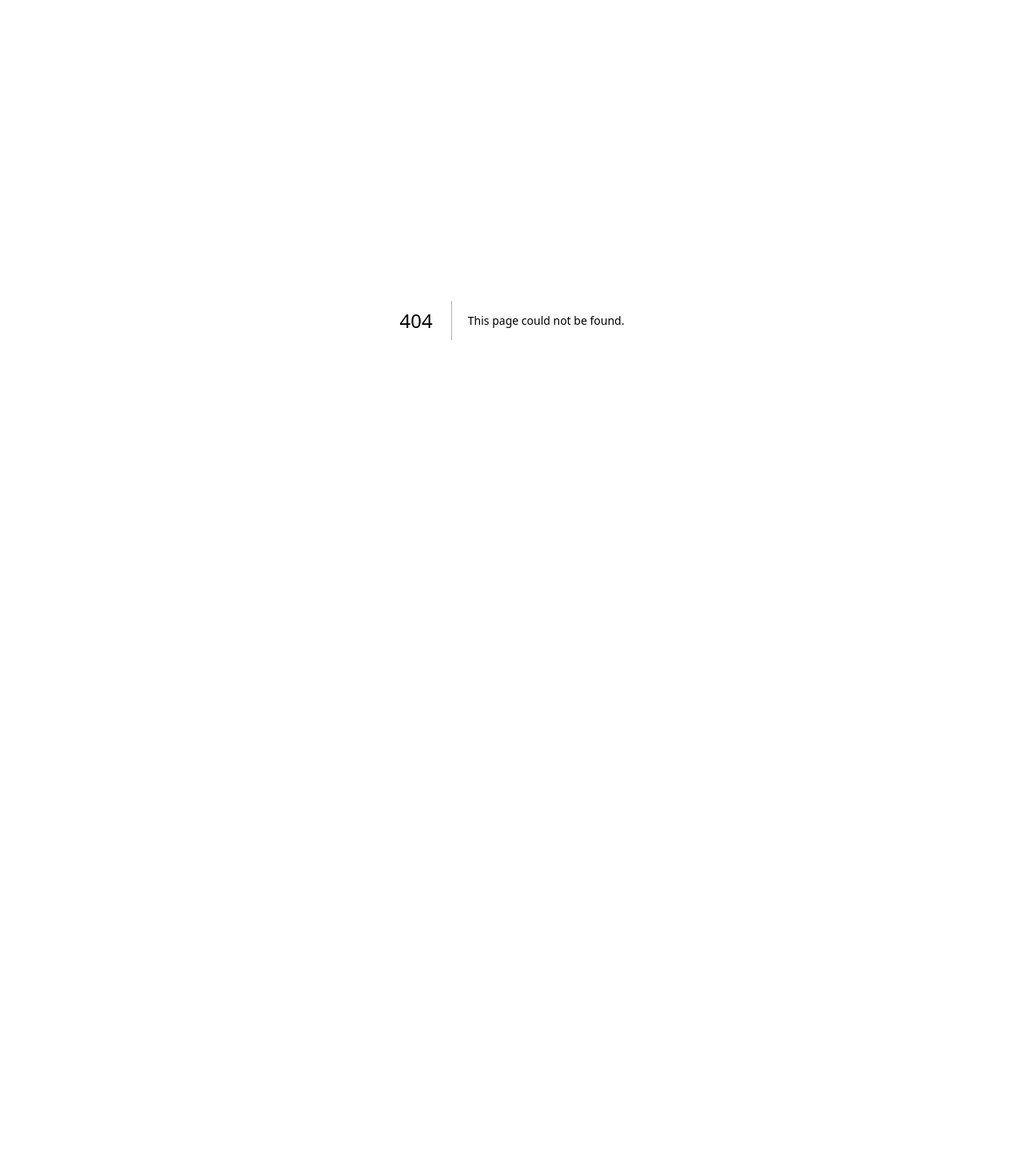
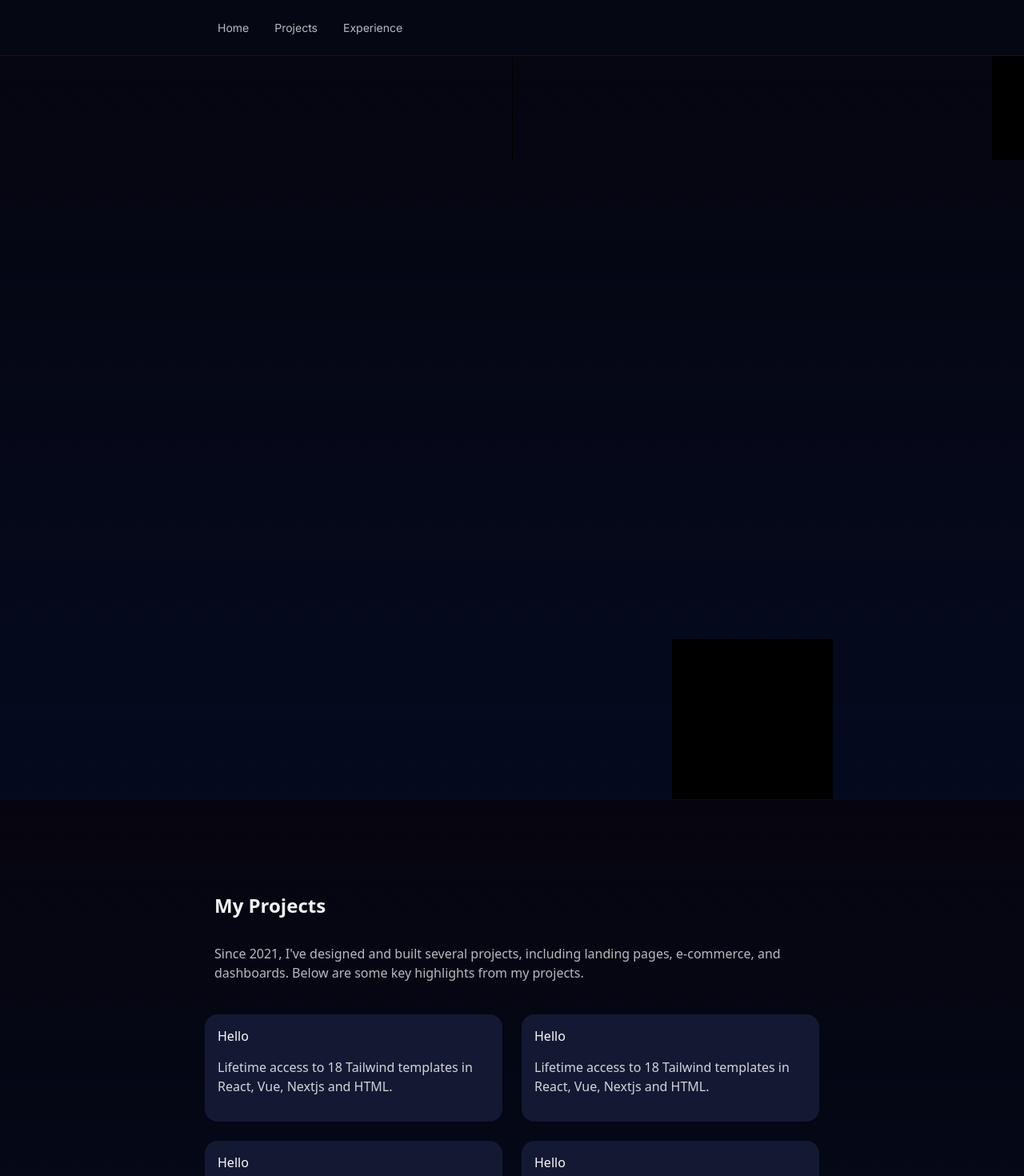
Before and after one commit to AE4041/portfolio, a Next.js app: page /projects in a window 1280 px wide. Before the commit this address had no page. Shown: the top 1470 px of the page at 80% size. Before the commit the page ends 800 px from the top, so only its background shows below. Built offline with nearby package versions, Linux system fonts and the light colour scheme.

Commit message:
added page routing

```diff
--- a/src/app/layout.tsx
+++ b/src/app/layout.tsx
@@ -1,5 +1,8 @@
 import type { Metadata } from "next";
 import { Inter } from "next/font/google";
+import Navbar from "./layout/Navbar";
+
+
 import "./globals.css";
 
 const inter = Inter({ subsets: ["latin"] });
@@ -16,7 +19,12 @@ export default function RootLayout({
 }>) {
   return (
     <html lang="en">
-      <body className={inter.className}>{children}</body>
+      <body className={`${inter.className} font-sans antialiased`}>
+        <main className="min-h-screen">
+          <Navbar />
+          {children}
+        </main>
+      </body>
     </html>
   );
 }
--- a/src/app/layout/Navbar.tsx
+++ b/src/app/layout/Navbar.tsx
@@ -1,5 +1,6 @@
 import { Button } from "@nextui-org/react"
 import Image from "next/image"
+import Link from "next/link"
 
 type NavTypes = {
     title: string,
@@ -9,7 +10,7 @@ type NavTypes = {
 const NavItems: NavTypes[] = [
     {
         title: "Home",
-        route: "/about"
+        route: "/"
     },
     {
         title: "Projects",
@@ -28,9 +29,7 @@ const Navbar = () => {
                 <nav className="flex h-full flex-row items-center justify-start">
                     {NavItems.map((item, index) => (
                         <div key={`nav-item-${index}`} className="flex">
-                            <a href="" className="flex items-center gap-x-1 px-2 py-2 text-sm text-gray-200/80 hover:text-white transition-colors md:px-3 lg:px-4">
-                                <span>{item.title}</span>
-                            </a>
+                            <Link href={`${item.route}`} className="flex items-center gap-x-1 px-2 py-2 text-sm text-gray-200/80 hover:text-white transition-colors md:px-3 lg:px-4">{item.title}</Link>
                         </div>
                     ))}
                 </nav>
--- a/src/app/page.tsx
+++ b/src/app/page.tsx
@@ -1,32 +1,11 @@
-import Navbar from "./layout/Navbar";
-
+import HeroBg from "@/component/Herobg";
 
 export default function Home() {
   return (
-    <main>
-      <Navbar />
     <div className="h-screen min-h-[1000px] font-sans text-gray-200/80">
-        <div className="h-screen min-h-full w-full -z-10 absolute isolate overflow-hidden undefined">
-          <svg className="absolute inset-0 h-full w-full stroke-white/10 [mask-image:radial-gradient(100%_100%_at_top_right,white,transparent)]" aria-hidden="true">
-            <defs>
-              <pattern id="983e3e4c-de6d-4c3f-8d64-b9761d1534cc" width="200" height="200" x="50%" y="-1" patternUnits="userSpaceOnUse">
-                <path d="M.5 200V.5H200" fill="none"></path>
-              </pattern>
-            </defs>
-            <svg x="50%" y="-1" className="overflow-visible fill-gray-800/20">
-              <path d="M-200 0h201v201h-201Z M600 0h201v201h-201Z M-400 600h201v201h-201Z M200 800h201v201h-201Z" stroke-width="0"></path>
-            </svg><rect width="100%" height="100%" stroke-width="0" fill="url(#983e3e4c-de6d-4c3f-8d64-b9761d1534cc)"></rect></svg>
-          <div
-            className="absolute left-[calc(50%-4rem)] top-[calc(50%-40rem)] -z-10 transform-gpu blur-3xl sm:left-[calc(50%-18rem)] lg:left-48 lg:top-[calc(50%-30rem)] xl:left-[calc(50%-24rem)]"
-            aria-hidden="true"
-          >
-            <svg className="w-full h-full" viewBox='0 0 64 64' xmlns='http://www.w3.org/2000/svg'>
-              <path d='M8 16c4.418 0 8-3.582 8-8s-3.582-8-8-8-8 3.582-8 8 3.582 8 8 8zm0-2c3.314 0 6-2.686 6-6s-2.686-6-6-6-6 2.686-6 6 2.686 6 6 6zm33.414-6l5.95-5.95L45.95.636 40 6.586 34.05.636 32.636 2.05 38.586 8l-5.95 5.95 1.414 1.414L40 9.414l5.95 5.95 1.414-1.414L41.414 8zM40 48c4.418 0 8-3.582 8-8s-3.582-8-8-8-8 3.582-8 8 3.582 8 8 8zm0-2c3.314 0 6-2.686 6-6s-2.686-6-6-6-6 2.686-6 6 2.686 6 6 6zM9.414 40l5.95-5.95-1.414-1.414L8 38.586l-5.95-5.95L.636 34.05 6.586 40l-5.95 5.95 1.414 1.414L8 41.414l5.95 5.95 1.414-1.414L9.414 40z' fill='' fill-opacity='0.4' fill-rule='evenodd' />
-            </svg>
-          </div>
-        </div>
+      <HeroBg />
 
-        <div className="py-10 mx-auto mt-[76px] max-w-3xl relative lg:pb-10">
+      <div className="py-10 mx-auto mt-[76px] max-w-3xl relative lg:pb-10 px-5 md:px-0 lg:px-0 xl:px-0">
         <div className="relative mx-auto px-3 space-y-10">
           <p className="prose text-gray-100 text-2xl font-bold">hey, I'm Emmanuel 👋</p>
           <p>I'm a fanatical frontend developer who loves working with Next.js, React,TypeScript and Tailwind.</p>
@@ -69,6 +48,5 @@ export default function Home() {
         </div>
       </div>
     </div>
-    </main>
   );
 }
--- /dev/null
+++ b/src/app/projects/page.tsx
@@ -0,0 +1,80 @@
+import HeroBg from "@/component/Herobg"
+
+const Projects = () => {
+    return (
+        <div className="h-screen min-h-[1000px] font-sans text-gray-200/80">
+            <HeroBg />
+
+            <div className="py-10 mx-auto mt-[76px] max-w-3xl relative lg:pb-10 px-5 lg:px-0 space-y-10">
+                <div className="relative mx-auto px-3 space-y-8">
+                    <p className="prose text-gray-100 text-2xl font-bold capitalize">my projects</p>
+                    <p>Since 2021, I've designed and built several projects, including landing pages, e-commerce, and dashboards. Below are some key highlights from my projects.</p>
+                </div>
+                <div className="grid grid-cols-2 gap-4 mb-4 sm:mb-8 sm:gap-6 sm:grid-cols-2 lg:grid-cols-2 xl:grid-cols-2">
+                    <div className="group relative flex h-full w-full flex-col overflow-hidden rounded-2xl bg-dark-800 shadow-sm hover:shadow-none ">
+                        <div className="aspect-h-9 aspect-w-16 overflow-hidden bg-dark-900 transition-opacity group-hover:opacity-75">
+                            {/* <Image alt="image" src="/ab.jpg" width={688} height={512} /> */}
+                        </div>
+                        <div className="flex flex-col p-4 w-full bg-[#161b35f3]">
+                            <div className="flex flex-1 items-center">
+                                <h3 className="text-md line-clamp-2 font-normal leading-snug text-gray-50 transition-colors hover:text-indigo-400">Hello</h3>
+                            </div>
+                            <div className="w-full py-4">
+                                <p className="text-gray-300 line-clamp-2">
+                                    Lifetime access to 18 Tailwind templates in React, Vue, Nextjs and HTML.
+                                </p>
+                            </div>
+                        </div>
+                    </div>
+                    <div className="group relative flex h-full w-full flex-col overflow-hidden rounded-2xl bg-dark-800 shadow-sm hover:shadow-none ">
+                        <div className="aspect-h-9 aspect-w-16 overflow-hidden bg-dark-900 transition-opacity group-hover:opacity-75">
+                            {/* <Image alt="image" src="/ac.jpg" width={688} height={512} /> */}
+                        </div>
+                        <div className="flex flex-col p-4 w-full bg-[#161b35f3]">
+                            <div className="flex flex-1 items-center">
+                                <h3 className="text-md line-clamp-2 font-normal leading-snug text-gray-50 transition-colors hover:text-indigo-400">Hello</h3>
+                            </div>
+                            <div className="w-full py-4">
+                                <p className="text-gray-300 line-clamp-2">
+                                    Lifetime access to 18 Tailwind templates in React, Vue, Nextjs and HTML.
+                                </p>
+                            </div>
+                        </div>
+                    </div>
+                    <div className="group relative flex h-full w-full flex-col overflow-hidden rounded-2xl bg-dark-800 shadow-sm hover:shadow-none ">
+                        <div className="aspect-h-9 aspect-w-16 overflow-hidden bg-dark-900 transition-opacity group-hover:opacity-75">
+                            {/* <Image alt="image" src="/ad.jpg" width={688} height={512} /> */}
+                        </div>
+                        <div className="flex flex-col p-4 w-full bg-[#161b35f3]">
+                            <div className="flex flex-1 items-center">
+                                <h3 className="text-md line-clamp-2 font-normal leading-snug text-gray-50 transition-colors hover:text-indigo-400">Hello</h3>
+                            </div>
+                            <div className="w-full py-4">
+                                <p className="text-gray-300 line-clamp-2">
+                                    Lifetime access to 18 Tailwind templates in React, Vue, Nextjs and HTML.
+                                </p>
+                            </div>
+                        </div>
+                    </div>
+                    <div className="group relative flex h-full w-full flex-col overflow-hidden rounded-2xl bg-dark-800 shadow-sm hover:shadow-none ">
+                        <div className="aspect-h-9 aspect-w-16 overflow-hidden bg-dark-900 transition-opacity group-hover:opacity-75">
+                            {/* <Image alt="image" src="/ae.jpg" width={688} height={512} /> */}
+                        </div>
+                        <div className="flex flex-col p-4 w-full bg-[#161b35f3]">
+                            <div className="flex flex-1 items-center">
+                                <h3 className="text-md line-clamp-2 font-normal leading-snug text-gray-50 transition-colors hover:text-indigo-400">Hello</h3>
+                            </div>
+                            <div className="w-full py-4">
+                                <p className="text-gray-300 line-clamp-2">
+                                    Lifetime access to 18 Tailwind templates in React, Vue, Nextjs and HTML.
+                                </p>
+                            </div>
+                        </div>
+                    </div>
+                </div>
+            </div>
+        </div>
+    )
+}
+
+export default Projects
--- /dev/null
+++ b/src/component/Herobg.tsx
@@ -0,0 +1,27 @@
+
+
+const HeroBg = () => {
+    return (
+        <div className="h-screen min-h-[1000px] w-full -z-10 absolute isolate overflow-hidden undefined">
+            <svg className="absolute inset-0 h-full w-full stroke-white/10 [mask-image:radial-gradient(100%_100%_at_top_right,white,transparent)]" aria-hidden="true">
+                <defs>
+                    <pattern id="983e3e4c-de6d-4c3f-8d64-b9761d1534cc" width="200" height="200" x="50%" y="-1" patternUnits="userSpaceOnUse">
+                        <path d="M.5 200V.5H200" fill="none"></path>
+                    </pattern>
+                </defs>
+                <svg x="50%" y="-1" className="overflow-visible fill-gray-800/20">
+                    <path d="M-200 0h201v201h-201Z M600 0h201v201h-201Z M-400 600h201v201h-201Z M200 800h201v201h-201Z" stroke-width="0"></path>
+                </svg><rect width="100%" height="100%" stroke-width="0" fill="url(#983e3e4c-de6d-4c3f-8d64-b9761d1534cc)"></rect></svg>
+            <div
+                className="absolute left-[calc(50%-4rem)] top-[calc(50%-40rem)] -z-10 transform-gpu blur-3xl sm:left-[calc(50%-18rem)] lg:left-48 lg:top-[calc(50%-30rem)] xl:left-[calc(50%-24rem)]"
+                aria-hidden="true"
+            >
+                <svg className="w-full h-full" viewBox='0 0 64 64' xmlns='http://www.w3.org/2000/svg'>
+                    <path d='M8 16c4.418 0 8-3.582 8-8s-3.582-8-8-8-8 3.582-8 8 3.582 8 8 8zm0-2c3.314 0 6-2.686 6-6s-2.686-6-6-6-6 2.686-6 6 2.686 6 6 6zm33.414-6l5.95-5.95L45.95.636 40 6.586 34.05.636 32.636 2.05 38.586 8l-5.95 5.95 1.414 1.414L40 9.414l5.95 5.95 1.414-1.414L41.414 8zM40 48c4.418 0 8-3.582 8-8s-3.582-8-8-8-8 3.582-8 8 3.582 8 8 8zm0-2c3.314 0 6-2.686 6-6s-2.686-6-6-6-6 2.686-6 6 2.686 6 6 6zM9.414 40l5.95-5.95-1.414-1.414L8 38.586l-5.95-5.95L.636 34.05 6.586 40l-5.95 5.95 1.414 1.414L8 41.414l5.95 5.95 1.414-1.414L9.414 40z' fill='' fill-opacity='0.4' fill-rule='evenodd' />
+                </svg>
+            </div>
+        </div>
+    )
+}
+
+export default HeroBg
```
Lines whose indentation alone changed are shown as unchanged.
